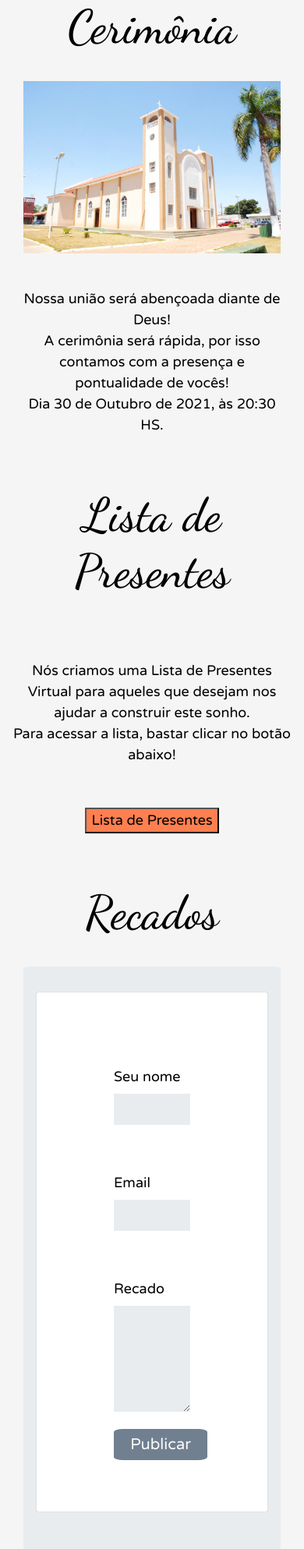
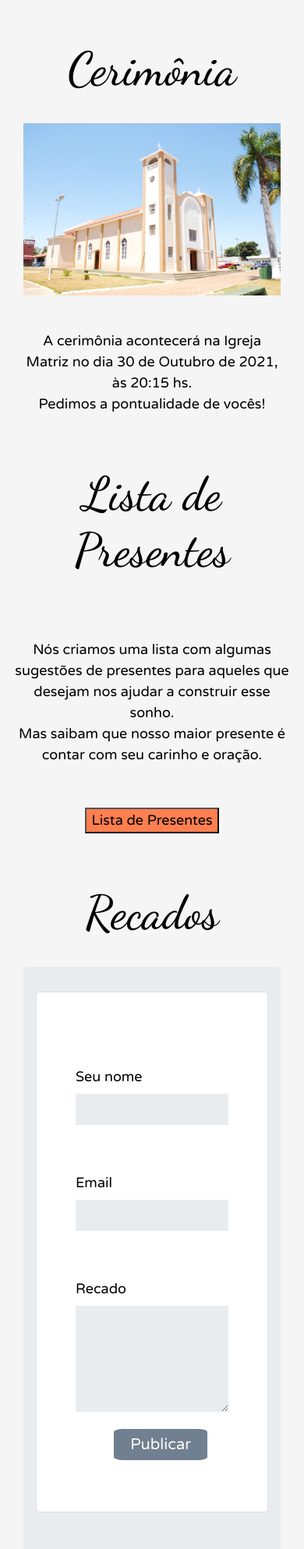
Before and after one commit to FernandoGontijo/CasamentoLeticia-Fernando, a PHP site: page / in a window 390 px wide. Shown: the part 2769-4756 px from the top of the page at 78% size. Run offline with PHP 8.4, Linux system fonts and the light colour scheme; some libraries are stand-ins or nearby versions.

Commit message:
Correçoes e implementaçao dos textos

```diff
--- a/css/styles.css
+++ b/css/styles.css
@@ -194,15 +194,10 @@
 
 
 
-@media (min-width: 576px) {
-
-}
 
 
 
-
-
-@media (max-width: 576px) {
+@media screen and (max-width: 576px) {
     .header-site{
         background-image: url(../images/presente.jpeg);
         background-position: center ;
@@ -297,10 +292,10 @@
     padding: 5px;
 }
 
-.formulario-alinhamento-esquerda{
-    text-align: initial;
-    margin-left: 5%;
-    margin-right: 5%;
+.formulario-alinhamento-esquerda-mobile{
+    text-align: initial !important;
+    margin-left: 0 !important;
+    margin-right: 0 !important;
 }
 
 
--- a/index.html
+++ b/index.html
@@ -111,10 +111,9 @@
 
     <div class="container " >
 
-        <p class="texto"  style="padding-bottom: 80px;"> Criamos esse site para compartilhar com vocês um pouquinho da nossa história e os detalhes da organização do nosso casamento. Estamos muito felizes e contamos com a presença de todos no nosso grande dia!
-        <br>  <br>Ah, é necesário realizar a confirmação da sua presença. Para isto contamos com sua ajuda clicando no menu "Confirme sua Presença" e preenchendo os dados necessários.
-        <br>  <br>Aqui vocês encontrarão também nossa Lista de Presentes! Agradecemos desde já o carinho!
-        Um beijo e até o grande dia!</p>
+        <p class="texto"  style="padding-bottom: 80px;">
+            Queridos familiares e amigos, para nós é uma honra estarem aqui!
+            <br> Criamos esse site para compartilhar com vocês a organização do nosso casamento. Estamos imensamente felizes e contamos com a presença de todos no nosso grande dia.</p>
     </div>
 
 
@@ -134,9 +133,12 @@
 
         <h1 id="historia" class="texto-titulo">Nossa História</h1>
 
-        <p class="texto"> Nos conhecemos há 2 anos e 7 meses em uma missão da Comunidade Católica Filhos da Misericórdia. Dali começamos a conversar, conhecendo mais um ao outro, e fomos percebendo as qualidades que nos agradavam e que a companhia um do outro era muito agradável.
-        <br>  <br>Então no dia 10/11/2018 ele me pediu em namoro, e a partir desse dia começamos a construir nossa história juntos, e sempre tendo o olhar voltado para o que mais importa. Desde o início já sabíamos o propósito do namoro que era o casamento, e que bom que Deus nos deu a sabedoria de caminharmos até aqui, conhecer os defeitos, as qualidades, as fraquezas e a fortaleza de cada um.
-        <br>  <br>Enfim, com muita alegria que estamos há alguns passos desse sacramento tão belo e tão importante, e queremos contar com as orações de cada um de vocês que são tão especiais para nós.</p>
+        <p class="texto"> Nos conhecemos no melhor lugar que poderia haver, servindo em uma missão da Comunidade Católica Filhos da Misericórdia. A partir de então começamos a conversar, a nos conhecer melhor, e ao longo do tempo fomos construindo uma afinidade e um respeito muito grande um pelo outro. Algum tempo depois veio o pedido de namoro, e a partir desse dia começamos a construir nossa história juntos, e sempre tendo o olhar voltado para o que mais importa.
+            <br>Desde o início já sabíamos o propósito do namoro que era o casamento, e que bom que Deus nos deu a sabedoria de caminharmos até aqui, de compreendermos o quão sagrado é o matrimônio e que através dele podemos nos santificar e santificar aos nossos.
+            <br> O amor é uma escolha na qual damos a vida pelo outro diariamente, assim como Jesus nos amou com sua própria vida.
+          <br><br>  “O amor é paciente, o amor é bondoso. Não tem inveja. O amor não é orgulhoso. Não é arrogante. Nem escandaloso. Não busca os seus próprios interesses, não se irrita, não guarda rancor. 1 Cor 13, 4-5”
+
+            <br><br>Enfim, com muita alegria que estamos há alguns passos desse sacramento tão belo e tão importante, e queremos contar com as orações de cada um de vocês que são tão especiais para nós.</p>
     </div>
 
 
@@ -162,9 +164,9 @@
 
         <div >
 
-            <p class="texto" style="text-align: center !important; ">Nossa união será abençoada diante de Deus!
-            <br>A cerimônia será rápida, por isso contamos com a presença e pontualidade de vocês!
-            <br>Dia 30 de Outubro de 2021, às 20:30 HS.</p>
+            <p class="texto" style="text-align: center !important; ">A cerimônia acontecerá na Igreja Matriz no dia 30 de Outubro de 2021, às 20:15 hs.
+                <br>Pedimos a pontualidade de vocês!
+            </p>
 
 
 
@@ -186,8 +188,8 @@
 
 
 
-<p class="texto" style="text-align: center !important; ">Nós criamos uma Lista de Presentes Virtual para aqueles que desejam nos ajudar a construir este sonho.
-    <br>Para acessar a lista, bastar clicar no botão abaixo!<br><br><br>
+<p class="texto" style="text-align: center !important; ">Nós criamos uma lista com algumas sugestões de presentes para aqueles que desejam nos ajudar a construir esse sonho.
+    <br> Mas saibam que nosso maior presente é contar com seu carinho e oração.<br><br><br>
 
     <a href="https://www.querodecasamento.com.br/lista-de-casamento/fernando-sousa-gontijo-leticia-ribeiro-rodrigues" target="_blank">
         <button class="btn-lista">
@@ -221,22 +223,22 @@
 
 
                 <input type="hidden" name="accessKey" value="60b8b671-036b-4fc6-b406-a131032f31c4">
-                <input type="hidden" name="redirectTo" value="https://www.casamentoleticiaefernando.com/">
+                <input type="hidden" name="redirectTo" value="https://casamentoleticiaefernando.herokuapp.com/">
 
 
-                <p class="formulario-alinhamento-esquerda">
+                <p class="formulario-alinhamento-esquerda formulario-alinhamento-esquerda-mobile">
                  <label for="nome" class="texto" style="text-align: left;"> Seu nome</label>  <br>
                      <input class="recado-campos" type="text" size="30" name="name"autocomplete="off">
                  </p>
 
 
-             <p class="formulario-alinhamento-esquerda">
+             <p class="formulario-alinhamento-esquerda formulario-alinhamento-esquerda-mobile">
                  <label for="email" class="texto" style="text-align: left;"> Email</label>  <br>
                      <input class="recado-campos"  type="email" size="30" name="email" autocomplete="off">
                  </p>
 
 
-                 <p class="formulario-alinhamento-esquerda">
+                 <p class="formulario-alinhamento-esquerda formulario-alinhamento-esquerda-mobile">
                  <label for="recados" class="texto" style="text-align: left;"> Recado </label>  <br>
                      <textarea class="recado-campos"  cols="40" rows="5" name="message"> </textarea>
                  </p>
```
